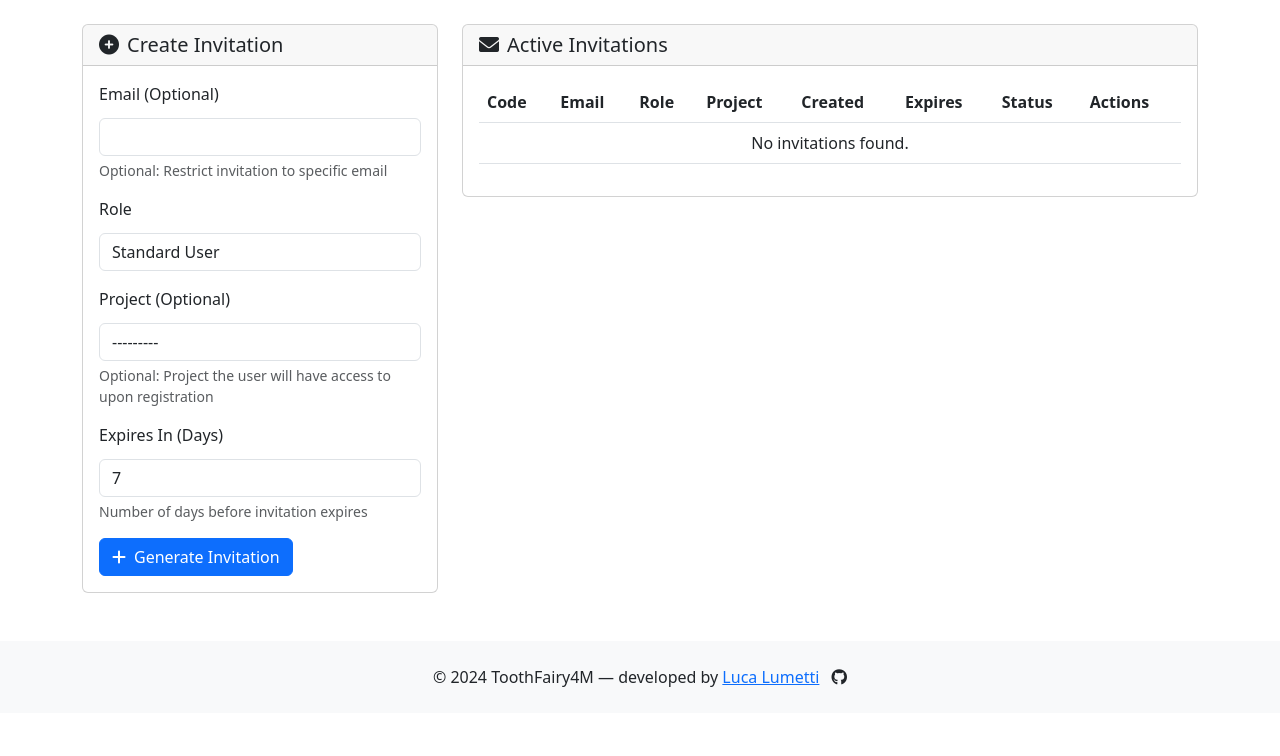
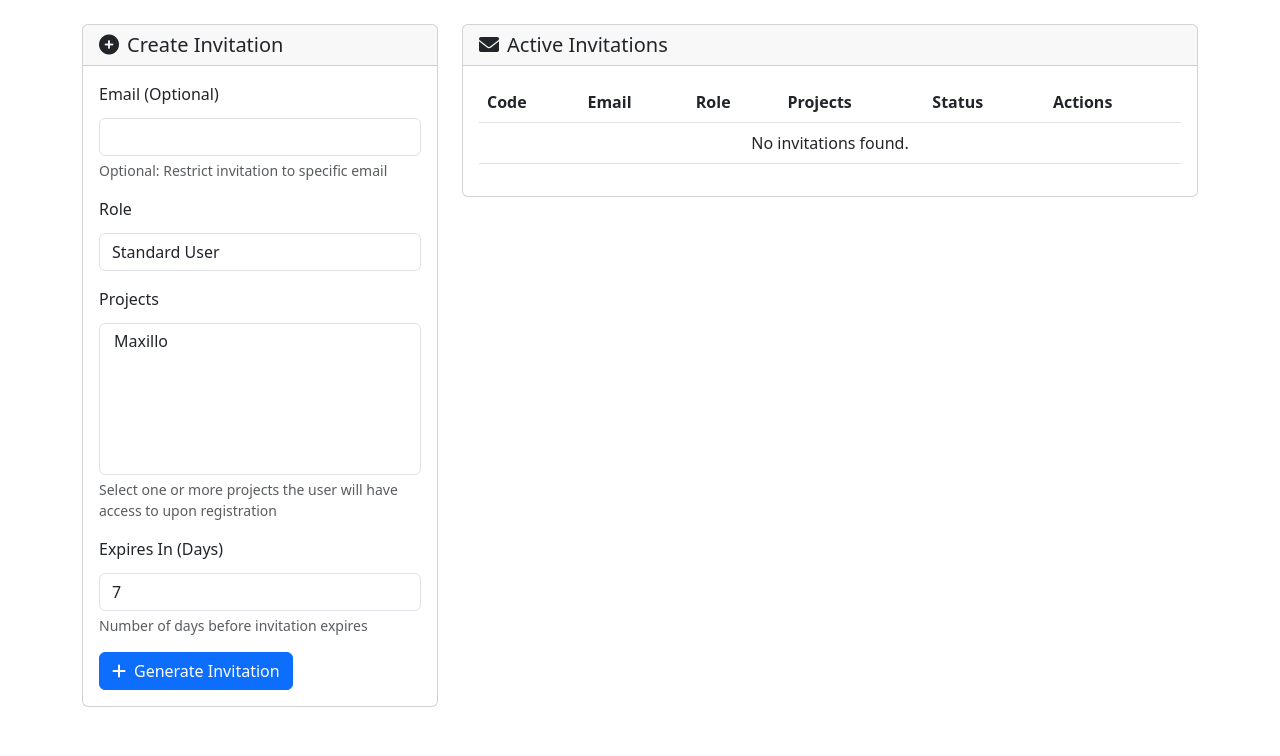
Before and after one commit to AImageLab-zip/ToothFairy4M, a Django app: page /invitations/ in a window 1280 px wide. Shown: the part 56-812 px from the top of the page. Before the commit the page ends 743 px from the top, so only its background shows below. Run offline with Django 5.2, Linux system fonts and the light colour scheme; the visitor is signed in with stand-in values (Sample User, id 1); data comes from the database, SQL or seed files in the repository; data that the repository does not hold is empty; parts of the project's set-up code (start-up, migrations or seed data) failed here and were passed over.

Commit message:
feat(invitation): send invite emails and support multi-project access
Send invitation emails at creation time and persist delivery status so admins can spot failed sends. Allow selecting multiple projects per invitation and keep the invitation list compact/readable for daily admin use.

```diff
--- a/maxillo/admin.py
+++ b/maxillo/admin.py
@@ -265,10 +265,14 @@ class FileRegistryAdmin(ReadOnlyAdminMixin, admin.ModelAdmin):
 
 @admin.register(Invitation)
 class InvitationAdmin(ReadOnlyAdminMixin, admin.ModelAdmin):
-    list_display = ['code', 'email', 'role', 'created_by', 'created_at', 'expires_at', 'used_at', 'used_by']
+    list_display = ['code', 'email', 'role', 'project_list', 'created_by', 'created_at', 'expires_at', 'used_at', 'used_by']
     list_filter = ['role', 'created_at', 'expires_at']
     search_fields = ['code', 'email', 'created_by__username', 'used_by__username']
     readonly_fields = ['code', 'created_at', 'used_at', 'used_by']
+
+    def project_list(self, obj):
+        return ', '.join(obj.projects.values_list('name', flat=True))
+    project_list.short_description = 'Projects'
 
     def get_readonly_fields(self, request, obj=None):
         if obj:  # Editing existing object
--- a/maxillo/forms.py
+++ b/maxillo/forms.py
@@ -253,20 +253,25 @@ class InvitationForm(forms.ModelForm):
 
     class Meta:
         model = Invitation
-        fields = ['email', 'role', 'project', 'expiry_days']
+        fields = ['email', 'role', 'projects', 'expiry_days']
         widgets = {
             'role': forms.Select(attrs={'class': 'form-control'}),
-            'project': forms.Select(attrs={'class': 'form-control'}),
+            'projects': forms.SelectMultiple(attrs={'class': 'form-control', 'size': '6'}),
         }
         help_texts = {
-            'project': 'Optional: Project the user will have access to upon registration',
+            'projects': 'Select one or more projects the user will have access to upon registration',
         }
 
     def save(self, commit=True):
         instance = super().save(False)
+        selected_projects = list(self.cleaned_data.get('projects', []))
+        if selected_projects:
+            instance.project = selected_projects[0]
         instance.expires_at = timezone.now() + timedelta(days=self.cleaned_data['expiry_days'])
         if commit:
             instance.save()
+            if selected_projects:
+                instance.projects.set(selected_projects)
         return instance
 
 
--- a/maxillo/views/auth.py
+++ b/maxillo/views/auth.py
@@ -1,14 +1,21 @@
 """Authentication and invitation-related views."""
+import logging
+import uuid
+
+from django.core.mail import send_mail
 from django.shortcuts import render, redirect, get_object_or_404
 from django.contrib.auth.decorators import login_required, user_passes_test
 from django.contrib import messages
+from django.template.loader import render_to_string
 from django.utils import timezone
 from django.urls import reverse
-import uuid
 
 from ..models import Invitation
 from ..forms import InvitationForm, InvitedUserCreationForm
 from common.models import ProjectAccess
+
+
+logger = logging.getLogger(__name__)
 
 
 def register(request):
@@ -18,16 +25,18 @@ def register(request):
             invitation = Invitation.objects.get(code=form.cleaned_data['invitation_code'])
             user = form.save()
 
-            # Create ProjectAccess entry if invitation has a project
-            if invitation.project:
+            invitation_projects = list(invitation.projects.all())
+            if not invitation_projects and invitation.project:
+                invitation_projects = [invitation.project]
+
+            for invitation_project in invitation_projects:
                 access, created = ProjectAccess.objects.get_or_create(
                     user=user,
-                    project=invitation.project,
+                    project=invitation_project,
                     defaults={
                         'role': invitation.role
                     }
                 )
-                # Update role if access already exists
                 if not created and access.role != invitation.role:
                     access.role = invitation.role
                     access.save()
@@ -54,7 +63,7 @@ def register(request):
 @login_required
 @user_passes_test(lambda u: u.is_staff)
 def invitation_list(request):
-    invitations = Invitation.objects.all().order_by('-created_at')
+    invitations = Invitation.objects.all().prefetch_related('projects').order_by('-created_at')
     if request.method == 'POST':
         form = InvitationForm(request.POST)
         if form.is_valid():
@@ -62,7 +71,44 @@ def invitation_list(request):
             invitation.code = str(uuid.uuid4())
             invitation.created_by = request.user
             invitation.save()
-            messages.success(request, 'Invitation created successfully!')
+            invitation.projects.set(form.cleaned_data['projects'])
+
+            if invitation.email:
+                register_url = f"{request.build_absolute_uri(reverse('register'))}?code={invitation.code}"
+                expires_at = timezone.localtime(invitation.expires_at).strftime('%Y-%m-%d %H:%M %Z')
+                invitation_projects = list(invitation.projects.all())
+                if not invitation_projects and invitation.project:
+                    invitation_projects = [invitation.project]
+                email_context = {
+                    'invitation': invitation,
+                    'project_names': [project.name for project in invitation_projects],
+                    'role_display': invitation.get_role_display(),
+                    'expires_at': expires_at,
+                    'register_url': register_url,
+                }
+                subject = render_to_string('registration/emails/invitation_subject.txt', email_context).strip()
+                message = render_to_string('registration/emails/invitation_body.txt', email_context)
+
+                try:
+                    send_mail(subject, message, None, [invitation.email], fail_silently=False)
+                    invitation.email_sent_at = timezone.now()
+                    invitation.email_send_error = ''
+                    invitation.save(update_fields=['email_sent_at', 'email_send_error'])
+                    messages.success(request, f'Invitation created and email sent to {invitation.email}.')
+                except Exception as exc:
+                    invitation.email_send_error = str(exc)
+                    invitation.save(update_fields=['email_send_error'])
+                    logger.error('Failed to send invitation email for invitation %s', invitation.code, exc_info=True)
+                    messages.warning(
+                        request,
+                        'Invitation created, but email delivery failed. Please send the invitation link manually.'
+                    )
+            else:
+                messages.success(
+                    request,
+                    'Invitation created successfully. No email was sent because no recipient email was provided.'
+                )
+
             return redirect('invitation_list')
     else:
         form = InvitationForm()
--- /dev/null
+++ b/templates/registration/emails/invitation_subject.txt
@@ -0,0 +1 @@
+[ToothFairy4M] You have been invited!
--- a/templates/registration/invitation_list.html
+++ b/templates/registration/invitation_list.html
@@ -23,9 +23,9 @@
                             {{ form.role }}
                         </div>
                         <div class="mb-3">
-                            <label for="{{ form.project.id_for_label }}" class="form-label">Project (Optional)</label>
-                            {{ form.project }}
-                            <div class="form-text">{{ form.project.help_text }}</div>
+                            <label for="{{ form.projects.id_for_label }}" class="form-label">Projects</label>
+                            {{ form.projects }}
+                            <div class="form-text">{{ form.projects.help_text }}</div>
                         </div>
                         <div class="mb-3">
                             <label for="{{ form.expiry_days.id_for_label }}" class="form-label">Expires In (Days)</label>
@@ -53,9 +53,7 @@
                                     <th>Code</th>
                                     <th>Email</th>
                                     <th>Role</th>
-                                    <th>Project</th>
-                                    <th>Created</th>
-                                    <th>Expires</th>
+                                    <th>Projects</th>
                                     <th>Status</th>
                                     <th>Actions</th>
                                 </tr>
@@ -64,30 +62,55 @@
                                 {% for invitation in invitations %}
                                 <tr>
                                     <td>
-                                        <code>{{ invitation.code }}</code>
-                                        <button class="btn btn-sm btn-link" onclick="copyInvitationLink('{{ invitation.code }}')">
+                                        <div class="d-flex align-items-center gap-1 code-cell">
+                                        <code class="code-preview" title="{{ invitation.code }}">{{ invitation.code|slice:":8" }}...</code>
+                                        <button class="btn btn-sm btn-link p-0" title="Copy invitation link" onclick="copyInvitationLink('{{ invitation.code }}')">
                                             <i class="fas fa-copy"></i>
                                         </button>
+                                        </div>
                                     </td>
                                     <td>{{ invitation.email|default:"-" }}</td>
                                     <td>{{ invitation.get_role_display }}</td>
                                     <td>
-                                        {% if invitation.project %}
-                                            <span class="badge bg-info">{{ invitation.project.name }}</span>
+                                        {% with projects=invitation.projects.all %}
+                                            {% if projects %}
+                                                <div class="d-flex flex-wrap gap-1">
+                                                    {% for project in projects %}
+                                                        {% if forloop.counter <= 2 %}
+                                                            <span class="badge bg-info-subtle text-info-emphasis project-badge">{{ project.name }}</span>
+                                                        {% endif %}
+                                                    {% endfor %}
+                                                {% if projects|length > 2 %}
+                                                        <span class="badge bg-secondary-subtle text-secondary-emphasis project-badge">+{{ projects|length|add:"-2" }} more</span>
+                                                {% endif %}
+                                                </div>
                                             {% else %}
                                                 <span class="text-muted">-</span>
                                             {% endif %}
+                                        {% endwith %}
                                     </td>
-                                    <td>{{ invitation.created_at|date:"Y-m-d H:i" }}</td>
-                                    <td>{{ invitation.expires_at|date:"Y-m-d H:i" }}</td>
                                     <td>
+                                        <div class="d-flex flex-wrap gap-1">
                                             {% if invitation.used_at %}
-                                            <span class="badge bg-success">Used by {{ invitation.used_by.username }}</span>
+                                                <span class="badge bg-success-subtle text-success-emphasis">Used by {{ invitation.used_by.username }}</span>
                                             {% elif invitation.is_valid %}
-                                            <span class="badge bg-primary">Active</span>
+                                                <span class="badge bg-primary-subtle text-primary-emphasis">Active</span>
                                             {% else %}
-                                            <span class="badge bg-danger">Expired</span>
+                                                <span class="badge bg-danger-subtle text-danger-emphasis">Expired</span>
                                             {% endif %}
+
+                                            {% if invitation.email %}
+                                                {% if invitation.email_sent_at %}
+                                                    <span class="badge bg-success-subtle text-success-emphasis">Email sent</span>
+                                                {% elif invitation.email_send_error %}
+                                                    <span class="badge bg-warning-subtle text-warning-emphasis" title="{{ invitation.email_send_error }}">Email failed - send manually</span>
+                                                {% else %}
+                                                    <span class="badge bg-secondary-subtle text-secondary-emphasis">Email pending</span>
+                                                {% endif %}
+                                            {% else %}
+                                                <span class="badge bg-secondary-subtle text-secondary-emphasis">No recipient email</span>
+                                            {% endif %}
+                                        </div>
                                     </td>
                                     <td>
                                         {% if not invitation.used_at %}
@@ -99,7 +122,7 @@
                                 </tr>
                                 {% empty %}
                                 <tr>
-                                    <td colspan="8" class="text-center">No invitations found.</td>
+                                    <td colspan="6" class="text-center">No invitations found.</td>
                                 </tr>
                                 {% endfor %}
                             </tbody>
@@ -124,5 +147,20 @@ function copyInvitationLink(code) {
 .form-control, .form-select {
     margin-top: 0.25rem;
 }
+
+.code-preview {
+    display: inline-block;
+    min-width: 5.5rem;
+}
+
+.code-cell {
+    white-space: nowrap;
+}
+
+.project-badge {
+    max-width: 14rem;
+    overflow: hidden;
+    text-overflow: ellipsis;
+}
 </style>
 {% endblock %}
```
Also changed, not shown: common/models.py (+10 -2 lines), templates/registration/emails/invitation_body.txt (added, +18 -0 lines), toothfairy/settings.py (+10 -0 lines), common/migrations/0019_invitation_email_delivery_fields.py (added), common/migrations/0020_invitation_projects_m2m.py (added). Lines whose indentation alone changed are shown as unchanged.
